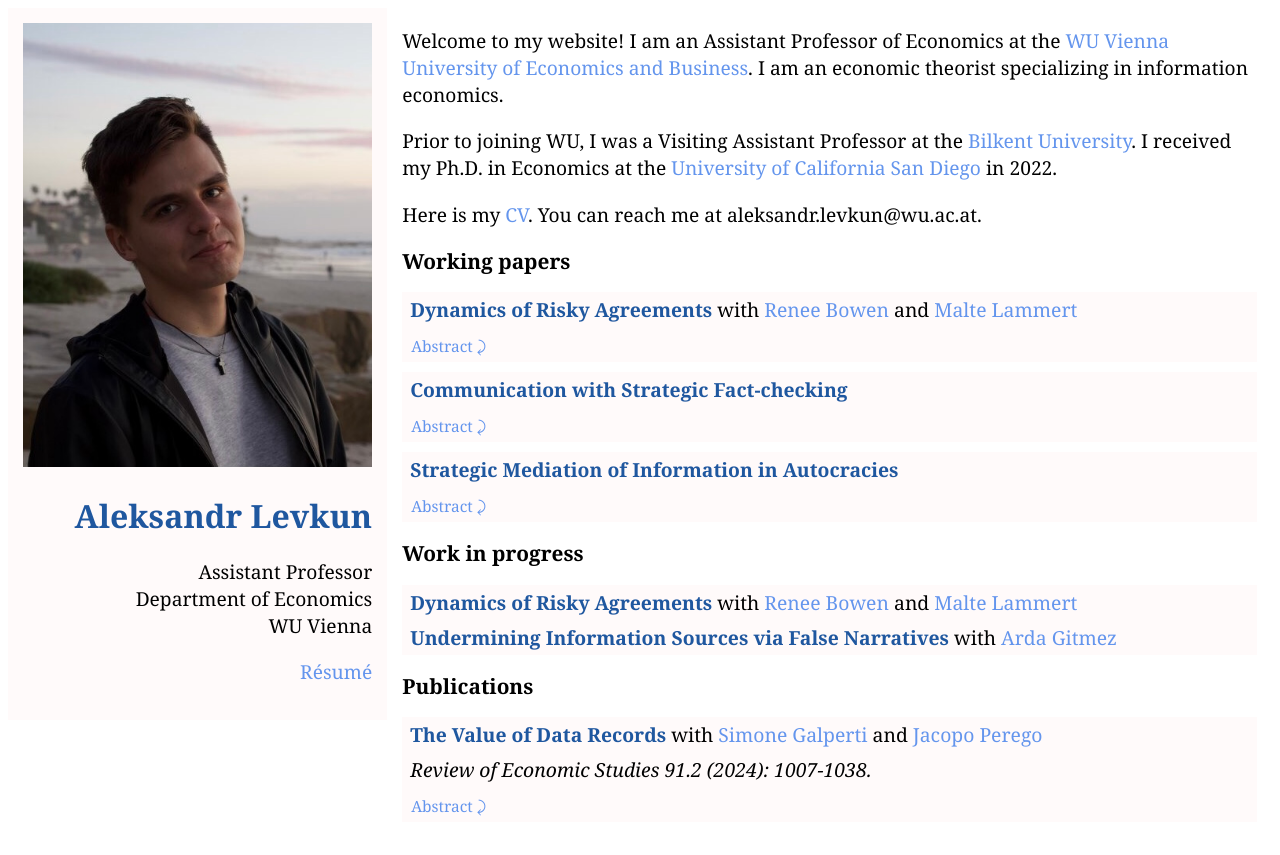
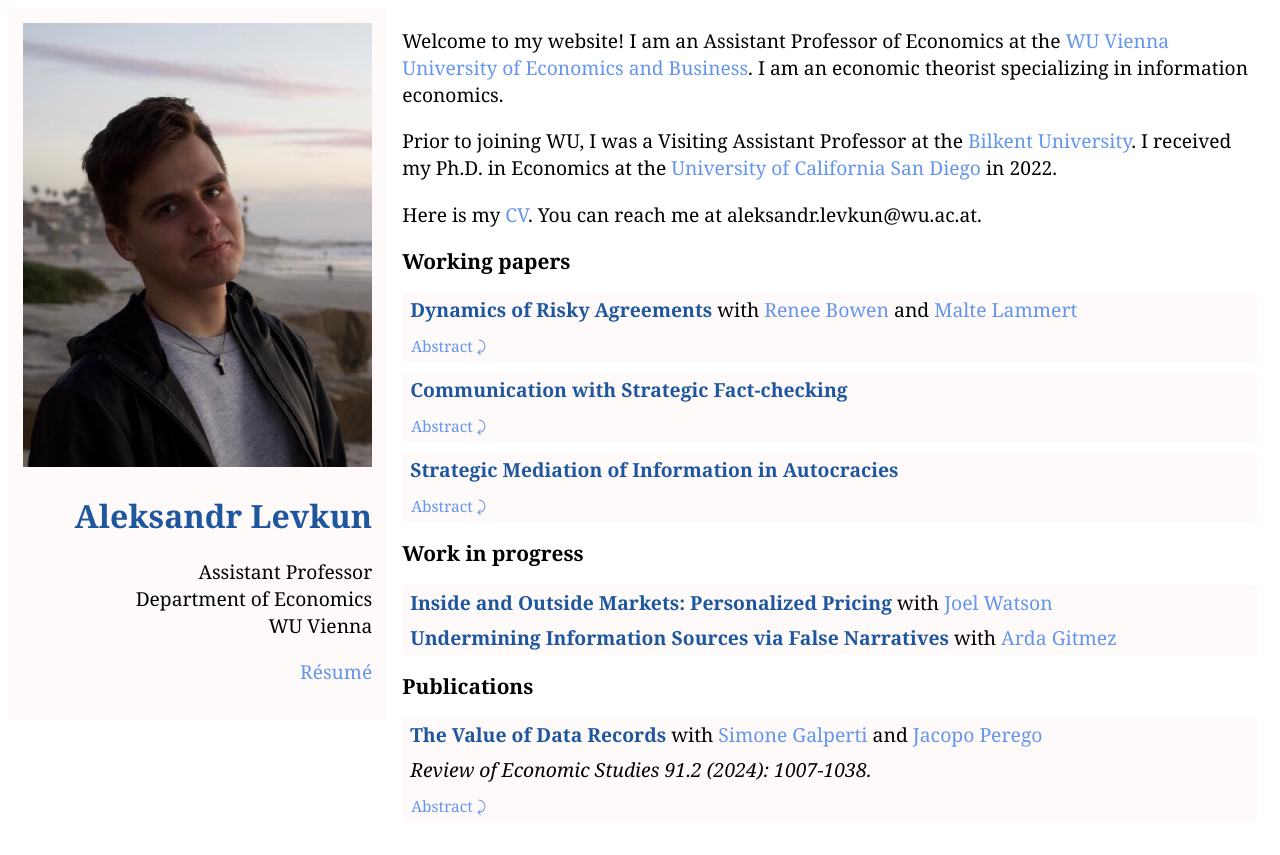
Before and after one commit to alevkun/alevkun.github.io, a Jekyll site: the page built from index.html, in a window 1280 px wide. Shown: the top 855 px of the page. Built offline with Jekyll 4.4.1, drawn with Linux system fonts in a browser that asks for light colours.

Commit message:
Update index.html

```diff
--- a/index.html
+++ b/index.html
@@ -134,9 +134,8 @@ title: Aleksandr Levkun
 	</colgroup>
 	<tr>
 		<td style="width:90%;padding-left:8px;">
-			<a style="color:#1F579F;font-weight:bold;">Dynamics of Risky Agreements</a>  with
-			<a href="https://sites.google.com/site/tamarareneebowenlyn/">Renee Bowen</a> and
-			<a href="https://economics.ucsd.edu/graduate-program/about/grad-profiles/cohort%202018/Lammert-malte.html">Malte Lammert</a>
+			<a style="color:#1F579F;font-weight:bold;">Inside and Outside Markets: Personalized Pricing</a>  with
+			<a href="https://econweb.ucsd.edu/~jwatson/">Joel Watson</a>
 		</td>
 		<td align="right", style="padding-right:8px;">  </td>
 	</tr>
```
